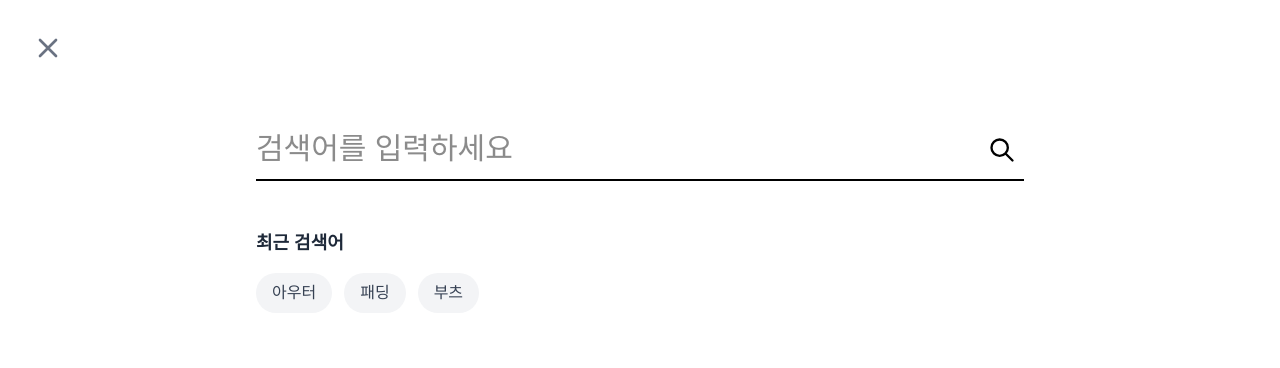
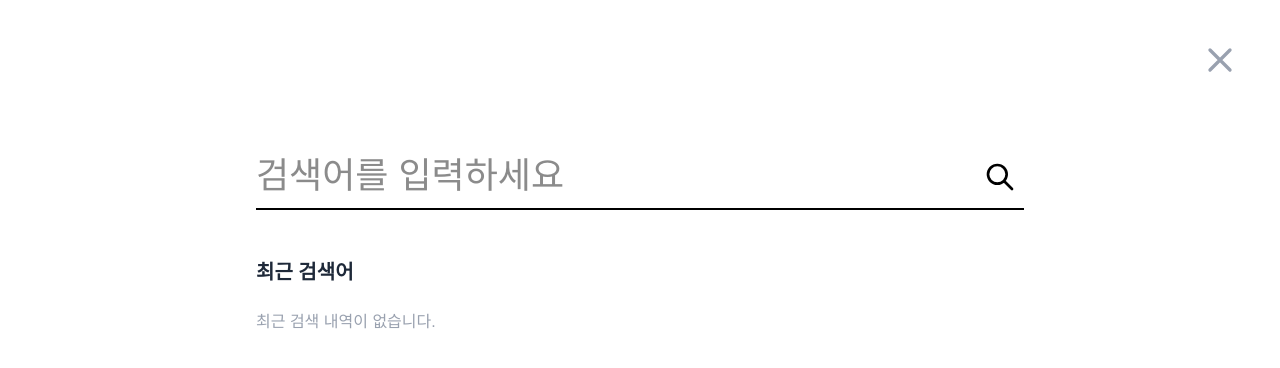
Before and after one commit to SunDeny24/classic-shop, a Next.js app: page / in a window 1280 px wide. Both pictures are taken after a click on the element 653 px from the left and 40 px from the top of the page. Shown: the top 368 px of the page. Built offline with nearby package versions, Linux system fonts and the light colour scheme.

Commit message:
26.01.07 검색창 모달에서 최근검색어기능 추가

```diff
--- a/src/app/(main)/page.jsx
+++ b/src/app/(main)/page.jsx
@@ -4,13 +4,10 @@
 'use client';
 
 import ProductCardGrid from '@/components/ui/ProductCardGrid';
-import WeatherBanner from '@/components/ui/WeatherBanner';
-import CategoryCardList from '@/components/ui/CategoryCardList';
 import { useProducts } from '@/hooks/useProducts';
 
 export default function Home() {
     //최근 본 상품 view css class 정의하고 limit-4로 데이터 제한해서 페칭해오기
-    const gridClass = 'grid grid-cols-2 md:grid-cols-4 gap-4';
 
     //최근 본 상품 구현시 변경하기
     // const { products, loading, error, refetch } = useProducts('셔츠');
@@ -22,14 +19,11 @@ export default function Home() {
     return (
         <div className="bg-zinc-50 font-sans ">
             <div className="max-w-screen-xl mx-auto p-5 bg-white ">
-                <WeatherBanner />
-                <section className="border">
-                    <h2 className="text-2xl font-bold mb-6 text-center">카테고리목록</h2>
-                    <CategoryCardList />
+                <section className="border ">
+                    <h2 className="text-2xl font-bold mb-6 text-center">제안 섹션</h2>
                 </section>
                 <section className="border">
                     <h2 className="text-2xl font-bold mb-6 text-center">최근 본 상품</h2>
-                    {/*<ProductCardGrid gridClass={gridClass} productInfo={products} />*/}
                 </section>
             </div>
         </div>
--- a/src/components/layout/Header.jsx
+++ b/src/components/layout/Header.jsx
@@ -3,7 +3,6 @@
 import { useState, useEffect } from 'react';
 import { usePathname } from 'next/navigation';
 import Logo from './Logo';
-import Navigation from './Navigation';
 import SearchBar from './SearchBar';
 import UserMenu from './UserMenu';
 import MobileMenu from './MobileMenu';
--- a/src/components/layout/Logo.jsx
+++ b/src/components/layout/Logo.jsx
@@ -5,7 +5,7 @@ export default function Logo() {
     return (
         <div className="shrink-0">
             <Link href="/">
-                <Image src="/images/Skipick.svg" alt="Skipick" width={130} height={50} priority />
+                <Image src="/images/Skipick.svg" alt="Skipick" width={130} height={50} loading="eager" />
             </Link>
         </div>
     );
--- a/src/components/ui/SearchModal.jsx
+++ b/src/components/ui/SearchModal.jsx
@@ -1,31 +1,64 @@
-//검색 모달 화면
 'use client';
 import Link from 'next/link';
-import { useState } from 'react';
+import { useState, useEffect } from 'react';
 import { useRouter } from 'next/navigation';
 
 export default function SearchModal({ closeSearch }) {
     const router = useRouter();
     const [inputQuery, setInputQuery] = useState('');
+    const [recentSearches, setRecentSearches] = useState([]);
 
+    //검색어 입력 이벤트처리
     const onInputSearch = (e) => {
         const { value } = e.target;
         setInputQuery(value);
     };
+    //컴포넌트가 초기 로드시 로컬스토리지 확인
+    useEffect(() => {
+        const saved = localStorage.getItem('recent_searches');
+        if (saved) {
+            setRecentSearches(JSON.parse(saved));
+        }
+    }, []);
 
+    //검색어 저장 함수
+    const saveRecentSearch = (query) => {
+        //중복 검색어는 제거하고 새 키워드를 맨 앞으로, 최대 10개까지만 유지
+        const newSearches = [query, ...recentSearches.filter((item) => item !== query)].slice(0, 10);
+
+        setRecentSearches(newSearches);
+        localStorage.setItem('recent_searches', JSON.stringify(newSearches));
+    };
+
+    //개별 검색어 삭제 함수
+    const deleteSearch = (e, target) => {
+        e.preventDefault(); //Link 이동 방지
+        e.stopPropagation(); //부모 클릭 방지
+
+        const filtered = recentSearches.filter((item) => item !== target);
+        setRecentSearches(filtered);
+        localStorage.setItem('recent_searches', JSON.stringify(filtered));
+    };
+
+    //검색submit 이벤트
     const handlerSubmit = (e) => {
         e.preventDefault();
-        const queryTrim = inputQuery.trim(); //검색어 빈칸 없애기
+        const queryTrim = inputQuery.trim();
 
-        if (!queryTrim || queryTrim.length === 0) {
+        if (!queryTrim) {
             alert('검색어를 입력하세요');
             return;
         }
+
+        //검색 실행 전 저장 로직 실행
+        saveRecentSearch(queryTrim);
+
+        //특수문자 및 점(.) 처리 로직
         let encoded = encodeURIComponent(queryTrim); //검색어 인코딩
-
         if (encoded.includes('.')) {
             encoded = encoded.replace(/\./g, '%2E');
         }
+        //search에 query값 넘겨줌
         const url = `/search/${encoded}`;
 
         try {
@@ -34,43 +67,37 @@ export default function SearchModal({ closeSearch }) {
         } catch (err) {
             console.error('router.push 에러:', err);
         }
+
+        router.push(`/search/${encodeURIComponent(queryTrim)}`);
+        closeSearch();
     };
 
     return (
-        <div className="fixed inset-0 bg-white z-[999] p-4 md:p-8 ">
+        <div className="fixed inset-0 bg-white z-[999] p-4 md:p-8 overflow-y-auto">
+            {/* 닫기 버튼: 화면 우측 상단 고정 */}
             <button
                 onClick={closeSearch}
-                className="top-6 right-6 md:top-8 md:right-8 text-gray-500 hover:text-black z-[1000]"
+                className="fixed top-6 right-6 md:top-10 md:right-10 text-gray-400 hover:text-black transition-colors z-[1000]"
             >
-                <svg
-                    className="w-8 h-8"
-                    fill="none"
-                    stroke="currentColor"
-                    viewBox="0 0 24 24"
-                    xmlns="http://www.w3.org/2000/svg"
-                >
+                <svg className="w-10 h-10" fill="none" stroke="currentColor" viewBox="0 0 24 24">
                     <path strokeLinecap="round" strokeLinejoin="round" strokeWidth="2" d="M6 18L18 6M6 6l12 12"></path>
                 </svg>
             </button>
-            <div className="max-w-3xl mx-auto">
-                <div className="relative mt-12">
+
+            <div className="max-w-3xl mx-auto pt-20">
+                {/* 검색창 폼 */}
+                <div className="relative mt-8">
                     <form onSubmit={handlerSubmit}>
                         <input
                             type="text"
                             placeholder="검색어를 입력하세요"
-                            className="w-full text-2xl md:text-3xl font-medium border-b-2 border-black py-3 focus:outline-none"
-                            autoFocus="true"
+                            className="w-full text-2xl md:text-4xl font-medium border-b-2 border-black py-3 focus:outline-none pr-12"
+                            autoFocus
                             value={inputQuery}
                             onChange={onInputSearch}
                         />
-                        <button type="submit" className="absolute right-2 top-1/2 -translate-y-1/2 text-black">
-                            <svg
-                                className="w-7 h-7"
-                                fill="none"
-                                stroke="currentColor"
-                                viewBox="0 0 24 24"
-                                xmlns="http://www.w3.org/2000/svg"
-                            >
+                        <button type="submit" className="absolute right-0 top-1/2 -translate-y-1/2 p-2">
+                            <svg className="w-8 h-8 text-black" fill="none" stroke="currentColor" viewBox="0 0 24 24">
                                 <path
                                     strokeLinecap="round"
                                     strokeLinejoin="round"
@@ -81,30 +108,51 @@ export default function SearchModal({ closeSearch }) {
                         </button>
                     </form>
                 </div>
+
+                {/* 최근 검색어 표시 영역 */}
                 <div className="mt-12">
-                    <h3 className="text-lg font-semibold text-gray-800 mb-4">최근 검색어</h3>
+                    <div className="flex justify-between items-center mb-6">
+                        <h3 className="text-xl font-bold text-gray-800">최근 검색어</h3>
+                        {recentSearches.length > 0 && (
+                            <button
+                                onClick={() => {
+                                    setRecentSearches([]);
+                                    localStorage.removeItem('recent_searches');
+                                }}
+                                className="text-sm text-gray-400 hover:text-red-500 underline"
+                            >
+                                전체 삭제
+                            </button>
+                        )}
+                    </div>
+
                     <div className="flex flex-wrap gap-3">
-                        <Link
-                            href="/search/아우터"
-                            className="bg-gray-100 text-gray-700 rounded-full px-4 py-2 hover:bg-gray-200"
-                            onClick={closeSearch}
-                        >
-                            아우터
-                        </Link>
-                        <Link
-                            href="/search/패딩"
-                            className="bg-gray-100 text-gray-700 rounded-full px-4 py-2 hover:bg-gray-200"
-                            onClick={closeSearch}
-                        >
-                            패딩
-                        </Link>
-                        <Link
-                            href="/search/부츠"
-                            className="bg-gray-100 text-gray-700 rounded-full px-4 py-2 hover:bg-gray-200"
-                            onClick={closeSearch}
-                        >
-                            부츠
-                        </Link>
+                        {recentSearches.length === 0 ? (
+                            <p className="text-gray-400">최근 검색 내역이 없습니다.</p>
+                        ) : (
+                            recentSearches.map((keyword) => (
+                                <div
+                                    key={keyword}
+                                    className="flex items-center bg-gray-100 rounded-full px-4 py-2 hover:bg-gray-200 transition-colors cursor-pointer"
+                                >
+                                    <Link
+                                        href={`/search/${encodeURIComponent(keyword)}`}
+                                        onClick={closeSearch}
+                                        className="text-gray-700 font-medium"
+                                    >
+                                        {keyword}
+                                    </Link>
+                                    <button
+                                        onClick={(e) => deleteSearch(e, keyword)}
+                                        className="ml-2 p-0.5 hover:bg-gray-300 rounded-full"
+                                    >
+                                        <svg className="w-4 h-4 text-gray-400" fill="currentColor" viewBox="0 0 20 20">
+                                            <path d="M4.293 4.293a1 1 0 011.414 0L10 8.586l4.293-4.293a1 1 0 111.414 1.414L11.414 10l4.293 4.293a1 1 0 01-1.414 1.414L10 11.414l-4.293 4.293a1 1 0 01-1.414-1.414L8.586 10 4.293 5.707a1 1 0 010-1.414z"></path>
+                                        </svg>
+                                    </button>
+                                </div>
+                            ))
+                        )}
                     </div>
                 </div>
             </div>
```
Also changed, not shown: src/components/layout/Navigation.jsx (deleted, +0 -31 lines), src/components/layout/SearchBar.jsx (+5 -5 lines).
